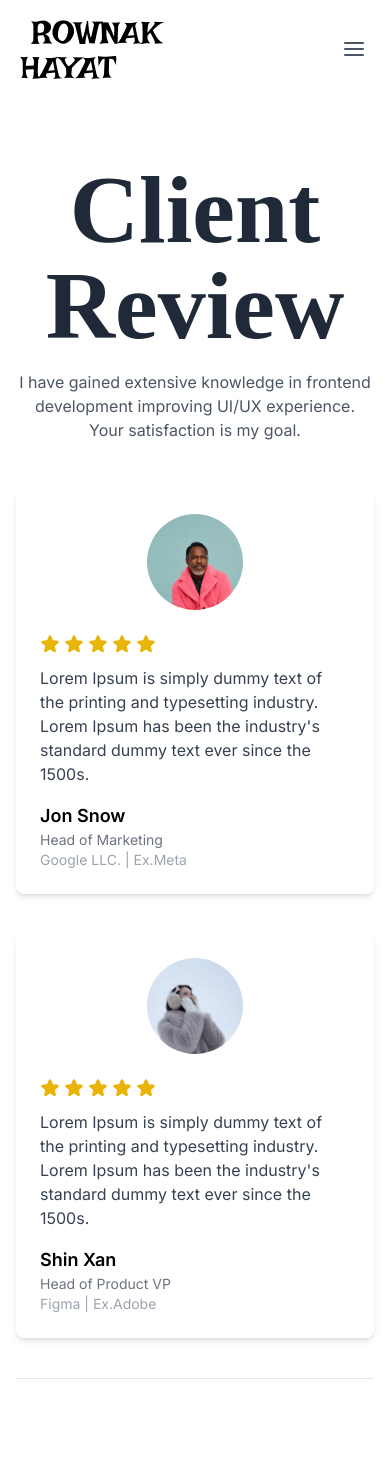
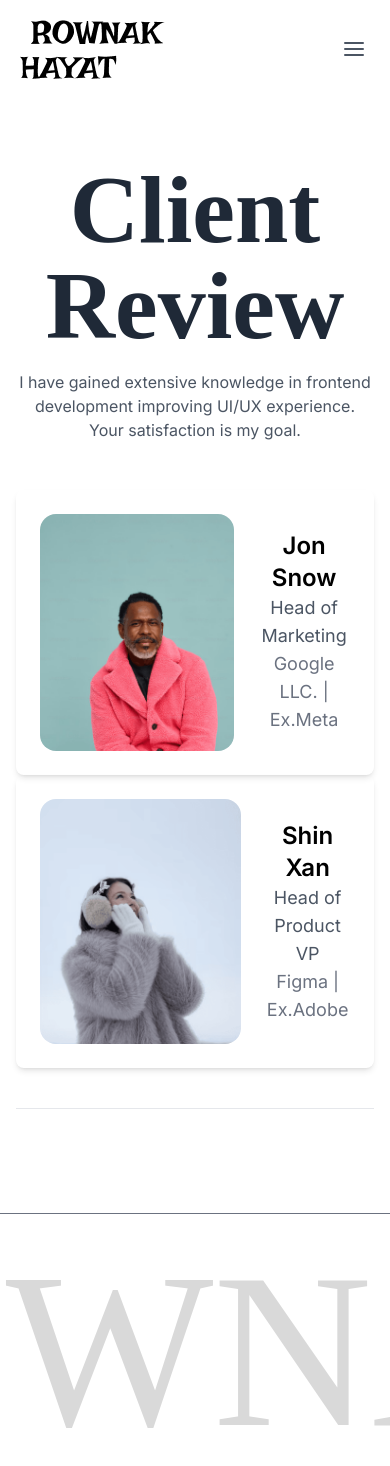
Before and after one commit to RownakHayat/rownak-webportal, a Next.js app: page /review in a window 390 px wide. Shown: the top 1466 px of the page. Built offline with nearby package versions, Linux system fonts and the light colour scheme.

Commit message:
client view responsive

```diff
--- a/components/Pages/HomePage/ExperiencePage.tsx
+++ b/components/Pages/HomePage/ExperiencePage.tsx
@@ -34,7 +34,7 @@ const CounterCard: React.FC<CounterCardProps> = ({ target, title }) => {
         <div className=" text-7xl font-serif text-blue-600 mb-2">{count}</div>
         <p className="text-lg font-medium">{title}</p>
         <div className="relative mt-2">
-          <div className="h-0.5 bg-blue-600 w-20 transition-all duration-500 group-hover:w-full"></div>
+          <div className="h-0.5 bg-blue-600 w-20 transition-all duration-300 group-hover:w-full"></div>
         </div>
       </div>
     </div>
--- a/components/Pages/ReviewPage/ReviewPage.tsx
+++ b/components/Pages/ReviewPage/ReviewPage.tsx
@@ -1,5 +1,6 @@
 'use client'
 
+import Image from 'next/image'
 import React from 'react'
 
 const ReviewPage = () => {
@@ -13,8 +14,12 @@ const ReviewPage = () => {
           </p>
         </div>
 
-        <div className="space-y-10">
+        <div className="">
           {/* Review Item */}
+          <div className="row">
+            <div className="grid grid-cols-12">
+              <div className="col-span-12">
+
                 {[{
                   img: '/images/client/1.png',
                   name: 'Jon Snow',
@@ -28,19 +33,27 @@ const ReviewPage = () => {
                 }].map((client, index) => (
                   <div
                     key={index}
-              className="bg-white rounded-lg shadow-md p-6 flex flex-col md:flex-row items-center gap-6"
+                    className="client-review-box group rounded-lg shadow-md p-6 flex justify-center items-center text-center gap-6 relative overflow-hidden transition-all duration-500 animate-fadeInUp"
+                    data-wow-delay=".5s"
                   >
-              <img
-                className="w-24 h-24 rounded-full object-cover"
+                    {/* Image Block */}
+                    <div className="img-content relative flex justify-center gap-4 group-hover:gap-0 transition-all duration-500">
+                      <Image
+                        className="rounded-2xl object-cover transform transition-transform duration-500 group-hover:-translate-x-[420px]"
                         src={client.img}
                         alt={`${client.name} review`}
+                        width={400}
+                        height={160}
                       />
-              <div className="flex-1 text-left">
-                <div className="flex gap-1 mb-3">
-                  {Array(5).fill(0).map((_, i) => (
+
+                      {/* Quote Content (Initially Hidden, Shows on Hover) */}
+                      <div className="quote-content opacity-0 absolute rounded-r-3xl left-[200px] max-w-[600px] h-full bg-black transition-all duration-500 group-hover:opacity-100 group-hover:right-0 group-hover:left-auto group-hover:max-w-[906px]">
+                        <div className="inner-quote absolute top-1/2 -translate-y-1/2 px-8 py-10">
+                          <div className="flex justify-center mb-4 gap-1">
+                            {[...Array(5)].map((_, i) => (
                               <svg
                                 key={i}
-                      className="w-5 h-5 text-yellow-500"
+                                className="w-5 h-5 text-yellow-400"
                                 fill="currentColor"
                                 viewBox="0 0 256 256"
                               >
@@ -48,17 +61,30 @@ const ReviewPage = () => {
                               </svg>
                             ))}
                           </div>
-                <p className="text-gray-700 mb-4">
-                  Lorem Ipsum is simply dummy text of the printing and typesetting industry. Lorem Ipsum has been the industry's standard dummy text ever since the 1500s.
+                          <p className="text-black mb-4">
+                            Lorem Ipsum is simply dummy text of the printing and typesetting industry...
                           </p>
-                <div>
-                  <h3 className="font-semibold text-lg">{client.name}</h3>
-                  <p className="text-sm text-gray-500">{client.designation}</p>
-                  <p className="text-sm text-gray-400">{client.company}</p>
+                          <p className="text-white italic">
+                            “Great service and excellent quality! Highly recommended.”
+                          </p>
                         </div>
                       </div>
                     </div>
+
+                    {/* Client Info Block */}
+                    <div className="client-content flex flex-col items-center justify-center transition-all duration-500 group-hover:opacity-0 group-hover:-translate-x-[200px]">
+                      <h3 className="client-title text-2xl font-semibold">{client.name}</h3>
+                      <p className="designation text-lg text-gray-600">{client.designation}</p>
+                      <p className="jobtitle text-lg text-gray-500">{client.company}</p>
+                    </div>
+                  </div>
+
                 ))}
+              </div>
+
+            </div>
+          </div>
+
         </div>
 
         <div className="mt-10 border-t border-gray-200" />
--- a/components/Pages/SkillsPage/SkillsPage.tsx
+++ b/components/Pages/SkillsPage/SkillsPage.tsx
@@ -35,7 +35,7 @@ const SkillsPage: React.FC = () => {
           {skillItems.map((item, idx) => (
             <div
               key={idx}
-              className="group relative  text-center bg-white rounded-[24px] px-6 pt-4 mb-2 transition-all duration-500 hover:shadow-[10px_10px_15px_rgba(0,0,0,0.15)] animate-fadeInUp" data-wow-delay=".4s"
+              className="group relative  text-center bg-white rounded-[24px] px-6 pt-4 mb-2 transition-all duration-300 hover:shadow-[10px_10px_15px_rgba(0,0,0,0.15)] animate-fadeInUp" data-wow-delay=".4s"
             >
               <Image
                 src={item.img}
@@ -45,7 +45,7 @@ const SkillsPage: React.FC = () => {
                 className="mx-auto pb-12 object-contain rounded-[24px] transition-all duration-300 group-hover:-mt-5"
               />
               {/* skill-content with fade-up effect */}
-              <div className="transition-all duration-800 opacity-100 text-2xl font-semibold text-white pt-10 group-hover:opacity-100 group-hover:text-black group-hover:translate-y-[-3.25rem]">
+              <div className="transition-all duration-300 opacity-100 text-2xl font-semibold text-white pt-10 group-hover:opacity-100 group-hover:text-black group-hover:translate-y-[-3.25rem]">
                 {item.label}
               </div>
             </div>
--- a/components/Pages/WorksPage/WorksPage.tsx
+++ b/components/Pages/WorksPage/WorksPage.tsx
@@ -72,7 +72,7 @@ const WorksPage: React.FC = () => {
                     height={300}
                     className="w-full h-64 relative  object-cover transition-transform duration-300 group-hover:scale-105"
                   />
-                  <div className=" z-10 absolute transition-transform duration-900 opacity-100 text-2xl font-semibold text-white pt-10 group-hover:opacity-100 group-hover:text-black group-hover:translate-y-[-3.55rem] group-hover:rounded-lg group-hover:bg-white w-80 h-12 ml-4 group-hover:pl-3 group-hover:pr-4 group-hover:py-2">
+                  <div className=" z-10 absolute transition-transform duration-300 opacity-100 text-2xl font-semibold text-white pt-10 group-hover:opacity-100 group-hover:text-black group-hover:translate-y-[-3.55rem] group-hover:rounded-lg group-hover:bg-white w-80 h-12 ml-4 group-hover:pl-3 group-hover:pr-4 group-hover:py-2">
                     <div className="flex justify-between ">
                       <span> {item.title}</span>
                       <span>
--- a/components/Pages/WorksPage/WorksPageDetails.tsx
+++ b/components/Pages/WorksPage/WorksPageDetails.tsx
@@ -159,7 +159,7 @@ const WorksPageDetails = () => {
                             height={300}
                             className="w-full h-64 relative  object-cover transition-transform duration-300 group-hover:scale-105"
                           />
-                          <div className=" absolute transition-transform duration-900 opacity-100 text-2xl font-semibold text-white pt-10 group-hover:opacity-100 group-hover:text-black group-hover:translate-y-[-3.55rem] group-hover:rounded-lg group-hover:bg-white w-96 h-12 ml-3 group-hover:pl-3 group-hover:pr-4 group-hover:py-2">
+                          <div className=" absolute transition-transform duration-300 opacity-100 text-2xl font-semibold text-white pt-10 group-hover:opacity-100 group-hover:text-black group-hover:translate-y-[-3.55rem] group-hover:rounded-lg group-hover:bg-white w-96 h-12 ml-3 group-hover:pl-3 group-hover:pr-4 group-hover:py-2">
                             <div className="flex justify-between ">
                              <span> {item.title}</span>
                               <span>
```
Also changed, not shown: components/Pages/ServicesPage/ServicesPage.tsx (+4 -4 lines). Lines whose indentation alone changed are shown as unchanged.
